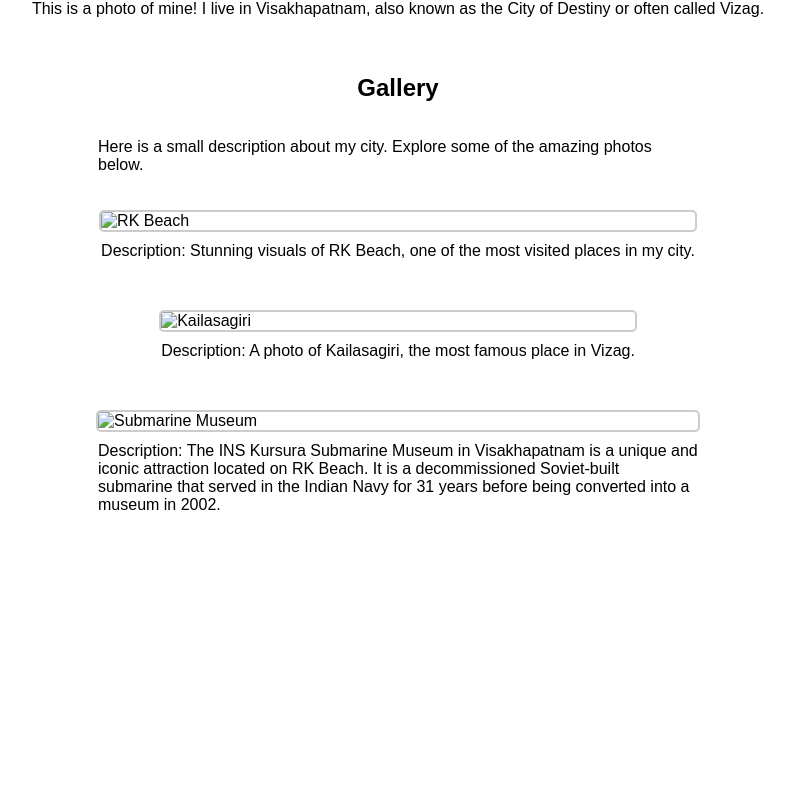
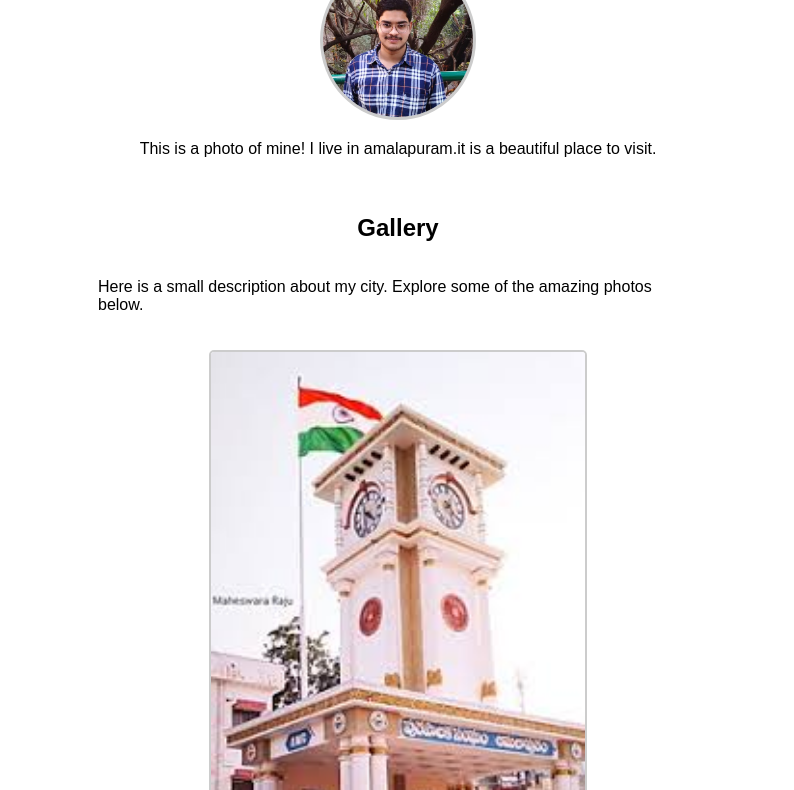
Before and after one commit to Vineel39/vineel, a plain HTML site: page index.html in a window 1280 px wide. Shown: the part 150-940 px from the top of the page, without its empty margins (242-1036 px from the left). Before the commit the page ends 800 px from the top, so only its background shows below. Drawn offline with Linux system fonts and the light colour scheme.

Commit message:
Update index.html

```diff
--- a/index.html
+++ b/index.html
@@ -54,25 +54,25 @@
 <body>
     <header>
         <h1>Welcome to My Website</h1>
-        <img src="" alt="My Photo">
-        <p>This is a photo of mine! I live in Visakhapatnam, also known as the City of Destiny or often called Vizag.</p>
+        <img src="vineel.jpg" alt="My Photo">
+        <p>This is a photo of mine! I live in amalapuram.it is a beautiful place to visit.</p>
     </header>
     <section>
         <h2>Gallery</h2>
         <p>Here is a small description about my city. Explore some of the amazing photos below.</p>
 
         <div class="image-container">
-            <img src="" alt="RK Beach">
-            <p>Description: Stunning visuals of RK Beach, one of the most visited places in my city.</p>
+            <img src="amalapuram1.jpg" alt="RK Beach">
+            <p>Description:  one of the most visited places in my city.</p>
         </div>
 
         <div class="image-container">
-            <img src="" alt="Kailasagiri">
-            <p>Description: A photo of Kailasagiri, the most famous place in Vizag.</p>
+            <img src="amalapuram.jpg" alt="Kailasagiri">
+            <p>Description:  amalapuram is also a developed city.</p>
         </div>
 
         <div class="image-container">
-            <img src="" alt="Submarine Museum">
+            <img src="amalapuram.jpg" alt="Submarine Museum">
             <p>Description: The INS Kursura Submarine Museum in Visakhapatnam is a unique and iconic attraction located on RK Beach. It is a decommissioned Soviet-built submarine that served in the Indian Navy for 31 years before being converted into a museum in 2002.</p>
         </div>
     </section>
```
